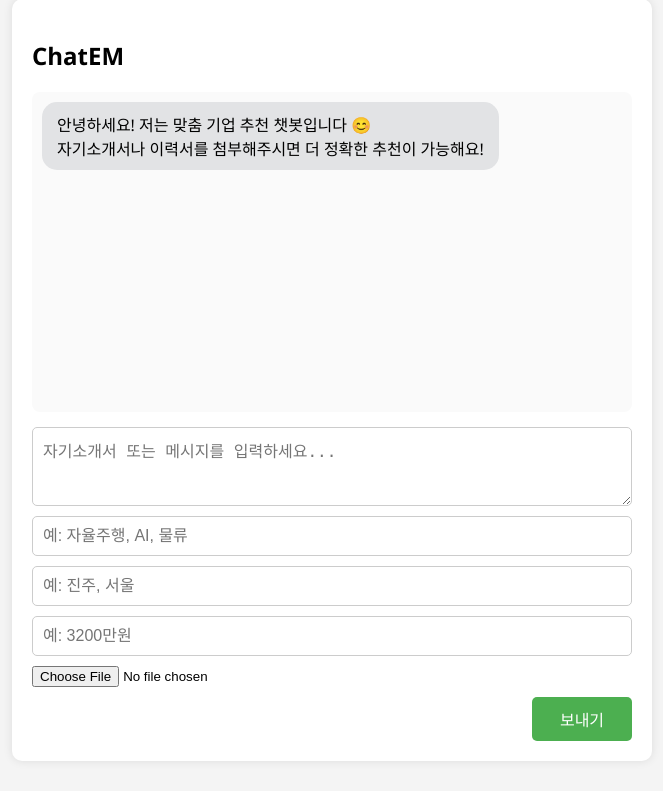
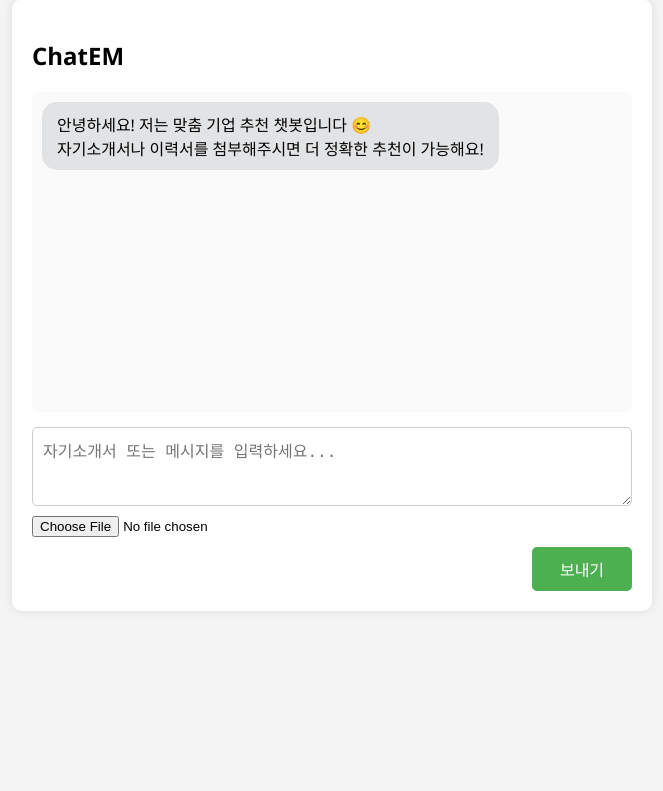
Before and after one commit to ITEAA/ChatEM.gpt, a Flask app: page / in a window 1280 px wide. Shown: the part 31-822 px from the top of the page, without its empty margins (308-971 px from the left). After the commit the page ends 622 px from the top, so only its background shows below. Run offline with Flask 3, Linux system fonts and the light colour scheme.

Commit message:
Update index.html

```diff
--- a/templates/index.html
+++ b/templates/index.html
@@ -98,9 +98,6 @@
 
     <div id="inputArea">
       <textarea id="userInput" placeholder="자기소개서 또는 메시지를 입력하세요..." rows="3"></textarea>
-      <input type="text" id="interestInput" placeholder="예: 자율주행, AI, 물류" />
-      <input type="text" id="regionInput" placeholder="예: 진주, 서울" />
-      <input type="text" id="salaryInput" placeholder="예: 3200만원" />
       <input type="file" id="fileInput" />
       <button id="sendBtn" onclick="sendMessage()">보내기</button>
     </div>
```
